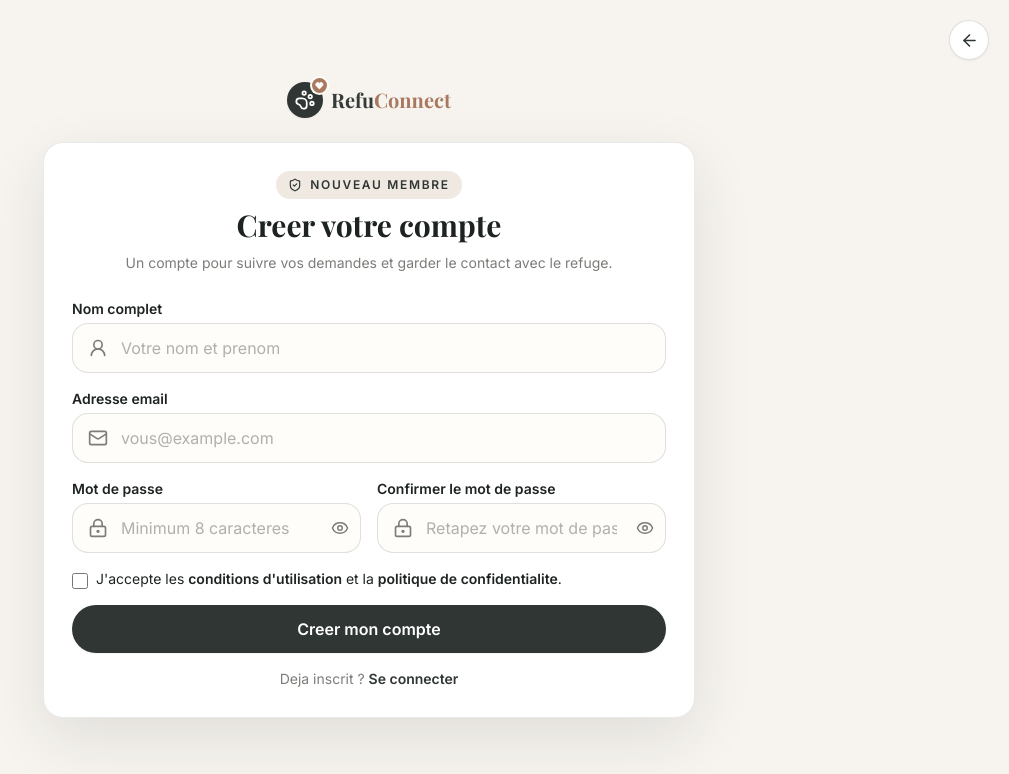
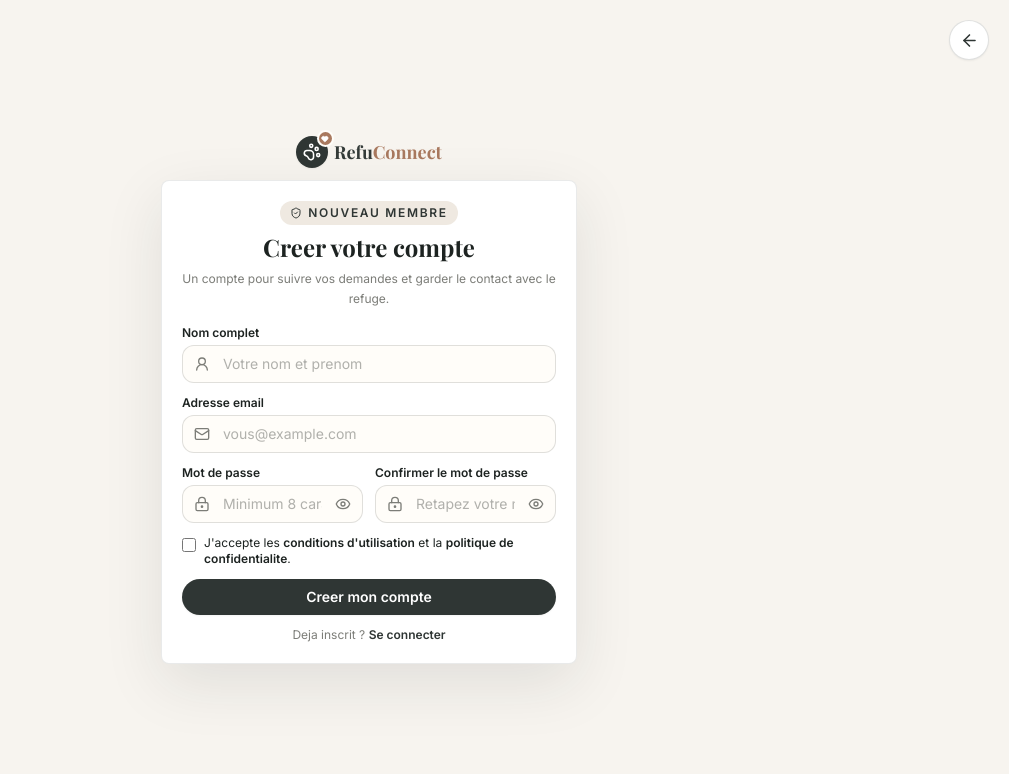
Before and after one commit to abdobeny/Refuconnect, a React (Vite) app in the folder frontend/: page /inscription in a window 1280 px wide. Shown: the top 774 px of the page, without its empty margins (271-1280 px from the left). Built offline with nearby package versions, Linux system fonts and the light colour scheme; no server answers.

Commit message:
Make registration form much more compact like original design

```diff
--- a/frontend/src/pages/public/Register.jsx
+++ b/frontend/src/pages/public/Register.jsx
@@ -81,39 +81,39 @@ const Register = () => {
         <ArrowLeft size={19} />
       </Link>
 
-      <section className="mx-auto flex min-h-screen max-w-[700px] flex-col justify-center px-4 py-6 sm:px-6">
-        <Link to="/" className="mx-auto mb-6 inline-flex items-center gap-2">
-          <Logo className="h-9 w-9" />
-          <span className="font-serif text-xl font-bold">
+      <section className="mx-auto flex min-h-screen max-w-md flex-col justify-center px-3 py-4 sm:px-4">
+        <Link to="/" className="mx-auto mb-3 inline-flex items-center gap-1.5">
+          <Logo className="h-8 w-8" />
+          <span className="font-serif text-lg font-bold">
             Refu<span className="text-accent">Connect</span>
           </span>
         </Link>
 
-        <div className="rounded-[20px] border border-primary/10 bg-white p-6 shadow-[0_20px_60px_rgba(31,37,35,0.10)] sm:p-7">
-          <div className="mb-6 text-center">
-            <p className="mb-2 inline-flex items-center gap-2 rounded-full bg-primary-light px-3 py-1.5 text-xs font-semibold uppercase tracking-[0.14em] text-primary">
-              <ShieldCheck size={14} />
+        <div className="rounded-lg border border-primary/10 bg-white p-4 shadow-[0_20px_60px_rgba(31,37,35,0.10)] sm:p-5">
+          <div className="mb-4 text-center">
+            <p className="mb-1.5 inline-flex items-center gap-1.5 rounded-full bg-primary-light px-2.5 py-1 text-xs font-semibold uppercase tracking-[0.14em] text-primary">
+              <ShieldCheck size={12} />
               Nouveau membre
             </p>
-            <h1 className="font-serif text-3xl font-bold text-primary-dark">Creer votre compte</h1>
-            <p className="mt-2 text-sm leading-6 text-muted">
+            <h1 className="font-serif text-2xl font-bold text-primary-dark">Creer votre compte</h1>
+            <p className="mt-1.5 text-xs leading-5 text-muted">
               Un compte pour suivre vos demandes et garder le contact avec le refuge.
             </p>
           </div>
 
           {error && (
-            <div className="mb-4 rounded-lg border border-red-200 bg-red-50 p-3 text-sm text-red-700" role="alert">
+            <div className="mb-3 rounded-lg border border-red-200 bg-red-50 p-2 text-xs text-red-700" role="alert">
               {error}
             </div>
           )}
 
-          <form onSubmit={handleRegister} className="grid gap-4">
+          <form onSubmit={handleRegister} className="grid gap-3">
             <div>
-              <label htmlFor="name" className="block text-sm font-semibold text-primary-dark">
+              <label htmlFor="name" className="block text-xs font-semibold text-primary-dark">
                 Nom complet
               </label>
               <div className="relative mt-1">
-                <UserRound className="pointer-events-none absolute left-4 top-1/2 -translate-y-1/2 h-5 w-5 text-muted" />
+                <UserRound className="pointer-events-none absolute left-3 top-1/2 -translate-y-1/2 h-4 w-4 text-muted" />
                 <input
                   id="name"
                   type="text"
@@ -125,18 +125,18 @@ const Register = () => {
                   placeholder="Votre nom et prenom"
                   autoComplete="name"
                   disabled={isLoading}
-                  className="w-full rounded-2xl border border-primary/15 bg-background-paper pl-12 pr-4 py-3 outline-none transition placeholder:text-muted/60 focus:border-primary focus:bg-white focus:ring-4 focus:ring-primary/10 disabled:opacity-60"
+                  className="w-full rounded-xl border border-primary/15 bg-background-paper pl-10 pr-3 py-2 text-sm outline-none transition placeholder:text-muted/60 focus:border-primary focus:bg-white focus:ring-4 focus:ring-primary/10 disabled:opacity-60"
                 />
               </div>
               {fieldErrors.name && <p className="mt-1 text-xs text-red-600">{fieldErrors.name}</p>}
             </div>
 
             <div>
-              <label htmlFor="email" className="block text-sm font-semibold text-primary-dark">
+              <label htmlFor="email" className="block text-xs font-semibold text-primary-dark">
                 Adresse email
               </label>
               <div className="relative mt-1">
-                <Mail className="pointer-events-none absolute left-4 top-1/2 -translate-y-1/2 h-5 w-5 text-muted" />
+                <Mail className="pointer-events-none absolute left-3 top-1/2 -translate-y-1/2 h-4 w-4 text-muted" />
                 <input
                   id="email"
                   type="email"
@@ -148,19 +148,19 @@ const Register = () => {
                   placeholder="vous@example.com"
                   autoComplete="email"
                   disabled={isLoading}
-                  className="w-full rounded-2xl border border-primary/15 bg-background-paper pl-12 pr-4 py-3 outline-none transition placeholder:text-muted/60 focus:border-primary focus:bg-white focus:ring-4 focus:ring-primary/10 disabled:opacity-60"
+                  className="w-full rounded-xl border border-primary/15 bg-background-paper pl-10 pr-3 py-2 text-sm outline-none transition placeholder:text-muted/60 focus:border-primary focus:bg-white focus:ring-4 focus:ring-primary/10 disabled:opacity-60"
                 />
               </div>
               {fieldErrors.email && <p className="mt-1 text-xs text-red-600">{fieldErrors.email}</p>}
             </div>
 
-            <div className="grid gap-4 sm:grid-cols-2">
+            <div className="grid gap-3 sm:grid-cols-2">
               <div>
-                <label htmlFor="password" className="block text-sm font-semibold text-primary-dark">
+                <label htmlFor="password" className="block text-xs font-semibold text-primary-dark">
                   Mot de passe
                 </label>
                 <div className="relative mt-1">
-                  <LockKeyhole className="pointer-events-none absolute left-4 top-1/2 -translate-y-1/2 h-5 w-5 text-muted" />
+                  <LockKeyhole className="pointer-events-none absolute left-3 top-1/2 -translate-y-1/2 h-4 w-4 text-muted" />
                   <input
                     id="password"
                     type={showPassword ? 'text' : 'password'}
@@ -172,25 +172,25 @@ const Register = () => {
                     placeholder="Minimum 8 caracteres"
                     autoComplete="new-password"
                     disabled={isLoading}
-                    className="w-full rounded-2xl border border-primary/15 bg-background-paper pl-12 pr-12 py-3 outline-none transition placeholder:text-muted/60 focus:border-primary focus:bg-white focus:ring-4 focus:ring-primary/10 disabled:opacity-60"
+                    className="w-full rounded-xl border border-primary/15 bg-background-paper pl-10 pr-10 py-2 text-sm outline-none transition placeholder:text-muted/60 focus:border-primary focus:bg-white focus:ring-4 focus:ring-primary/10 disabled:opacity-60"
                   />
                   <button
                     type="button"
                     onClick={() => setShowPassword((v) => !v)}
                     className="absolute right-3 top-1/2 -translate-y-1/2 text-muted hover:text-primary"
                   >
-                    {showPassword ? <EyeOff size={18} /> : <Eye size={18} />}
+                    {showPassword ? <EyeOff size={16} /> : <Eye size={16} />}
                   </button>
                 </div>
                 {fieldErrors.password && <p className="mt-1 text-xs text-red-600">{fieldErrors.password}</p>}
               </div>
 
               <div>
-                <label htmlFor="password_confirmation" className="block text-sm font-semibold text-primary-dark">
+                <label htmlFor="password_confirmation" className="block text-xs font-semibold text-primary-dark">
                   Confirmer le mot de passe
                 </label>
                 <div className="relative mt-1">
-                  <LockKeyhole className="pointer-events-none absolute left-4 top-1/2 -translate-y-1/2 h-5 w-5 text-muted" />
+                  <LockKeyhole className="pointer-events-none absolute left-3 top-1/2 -translate-y-1/2 h-4 w-4 text-muted" />
                   <input
                     id="password_confirmation"
                     type={showConfirmation ? 'text' : 'password'}
@@ -202,14 +202,14 @@ const Register = () => {
                     placeholder="Retapez votre mot de passe"
                     autoComplete="new-password"
                     disabled={isLoading}
-                    className="w-full rounded-2xl border border-primary/15 bg-background-paper pl-12 pr-12 py-3 outline-none transition placeholder:text-muted/60 focus:border-primary focus:bg-white focus:ring-4 focus:ring-primary/10 disabled:opacity-60"
+                    className="w-full rounded-xl border border-primary/15 bg-background-paper pl-10 pr-10 py-2 text-sm outline-none transition placeholder:text-muted/60 focus:border-primary focus:bg-white focus:ring-4 focus:ring-primary/10 disabled:opacity-60"
                   />
                   <button
                     type="button"
                     onClick={() => setShowConfirmation((v) => !v)}
                     className="absolute right-3 top-1/2 -translate-y-1/2 text-muted hover:text-primary"
                   >
-                    {showConfirmation ? <EyeOff size={18} /> : <Eye size={18} />}
+                    {showConfirmation ? <EyeOff size={16} /> : <Eye size={16} />}
                   </button>
                 </div>
                 {fieldErrors.passwordConfirmation && (
@@ -218,7 +218,7 @@ const Register = () => {
               </div>
             </div>
 
-            <label className="flex items-start gap-2 text-sm text-primary-dark">
+            <label className="flex items-start gap-2 text-xs text-primary-dark">
               <input
                 type="checkbox"
                 checked={acceptTerms}
@@ -226,7 +226,7 @@ const Register = () => {
                   setAcceptTerms(e.target.checked);
                   setFieldErrors((prev) => ({ ...prev, acceptTerms: '' }));
                 }}
-                className="mt-1 h-4 w-4 rounded border-primary/30"
+                className="mt-0.5 h-4 w-4 rounded border-primary/30"
               />
               <span>
                 J'accepte les{' '}
@@ -244,14 +244,14 @@ const Register = () => {
 
             <Button
               variant="primary"
-              className="w-full py-3 font-semibold"
+              className="w-full py-2 text-sm font-semibold"
               type="submit"
               disabled={isLoading}
             >
               {isLoading ? 'Creation...' : 'Creer mon compte'}
             </Button>
 
-            <p className="text-center text-sm text-muted">
+            <p className="text-center text-xs text-muted">
               Deja inscrit ?{' '}
               <Link to="/connexion" className="font-semibold text-primary hover:underline">
                 Se connecter
```
